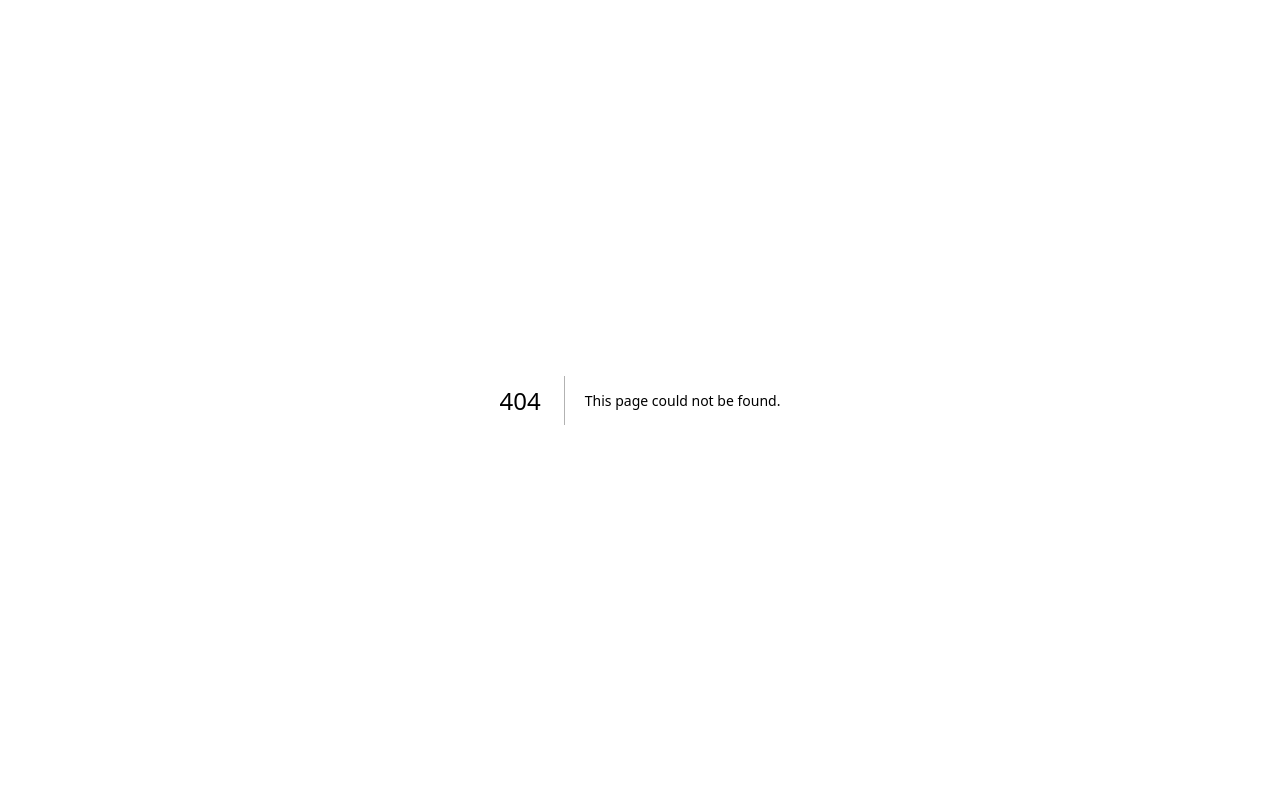
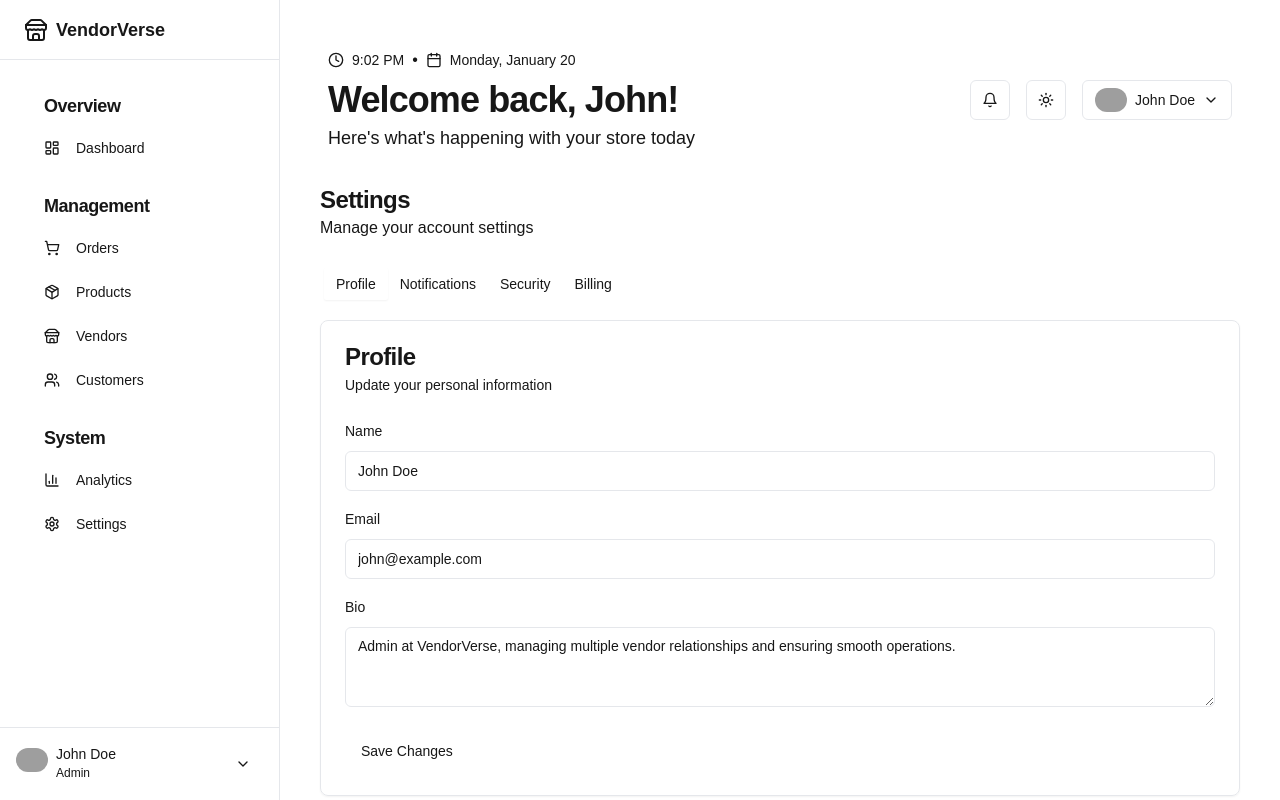
Before and after one commit to zufichris/vendor-verse-admin, a Next.js app: page /settings in a window 1280 px wide. Before the commit this address had no page. Built offline with nearby package versions, Linux system fonts and the light colour scheme; grey boxes are pictures that could not be loaded.

Commit message:
Added Page: settings

```diff
--- /dev/null
+++ b/app/settings/loading.tsx
@@ -0,0 +1,19 @@
+import { DashboardShell } from "@/components/dashboard-shell"
+import { DashboardHeader } from "@/components/dashboard-header"
+import { SettingsTabsSkeleton } from "@/components/settings/settings-skeleton"
+import { Skeleton } from "@/components/ui/skeleton"
+
+export default function SettingsLoading() {
+  return (
+    <DashboardShell>
+      <div className="flex flex-col gap-6 w-full pt-0">
+        <DashboardHeader />
+        <div className="space-y-1">
+          <Skeleton className="h-8 w-[200px]" />
+          <Skeleton className="h-4 w-[300px]" />
+        </div>
+        <SettingsTabsSkeleton />
+      </div>
+    </DashboardShell>
+  )
+}
--- /dev/null
+++ b/app/settings/page.tsx
@@ -0,0 +1,18 @@
+import { DashboardShell } from "@/components/dashboard-shell"
+import { DashboardHeader } from "@/components/dashboard-header"
+import { SettingsTabs } from "@/components/settings/settings-tabs"
+
+export default function SettingsPage() {
+  return (
+    <DashboardShell>
+      <div className="flex flex-col gap-6 w-full pt-0">
+        <DashboardHeader />
+        <div>
+          <h2 className="text-2xl font-bold tracking-tight">Settings</h2>
+          <p className="text-muted-foreground">Manage your account settings</p>
+        </div>
+        <SettingsTabs />
+      </div>
+    </DashboardShell>
+  )
+}
```
